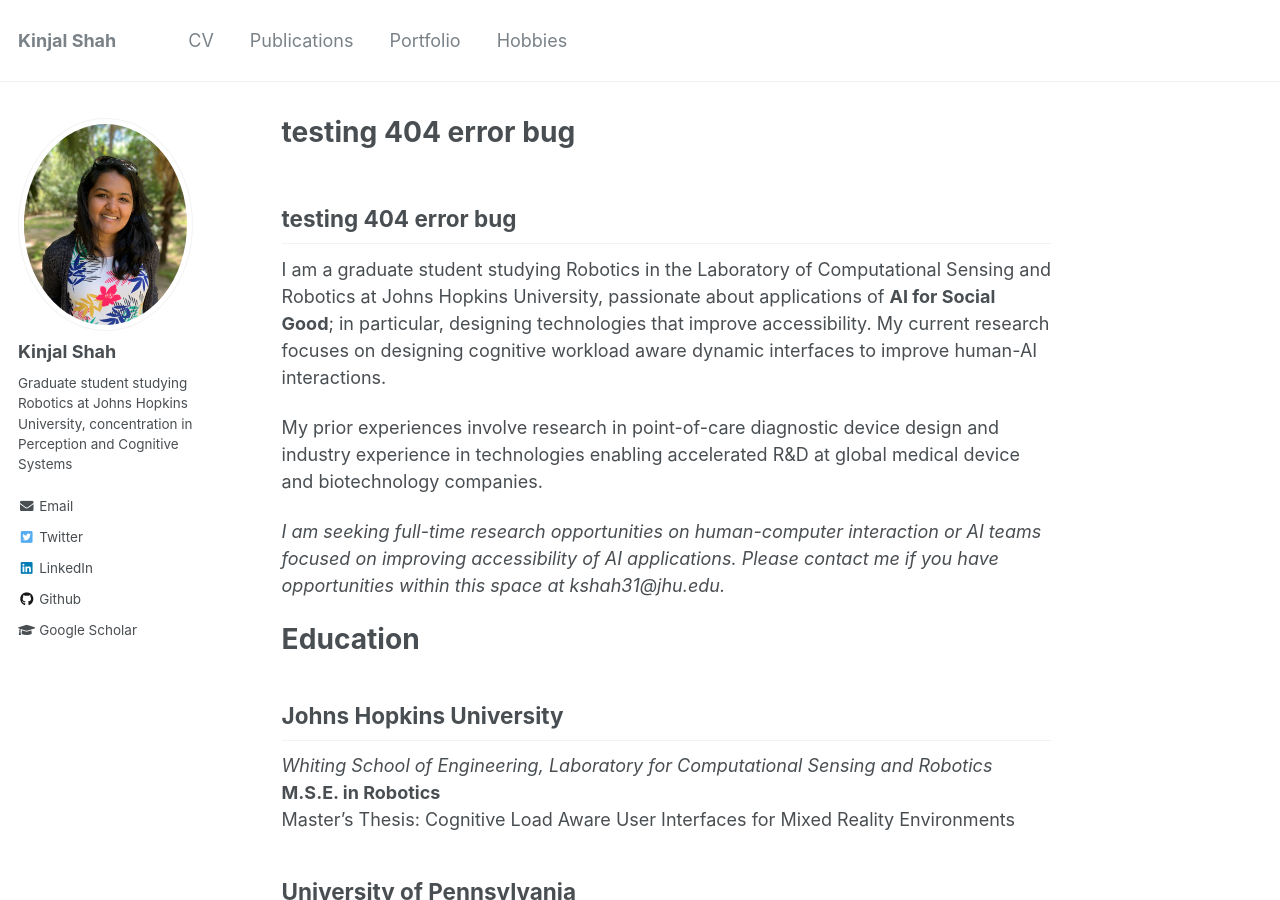
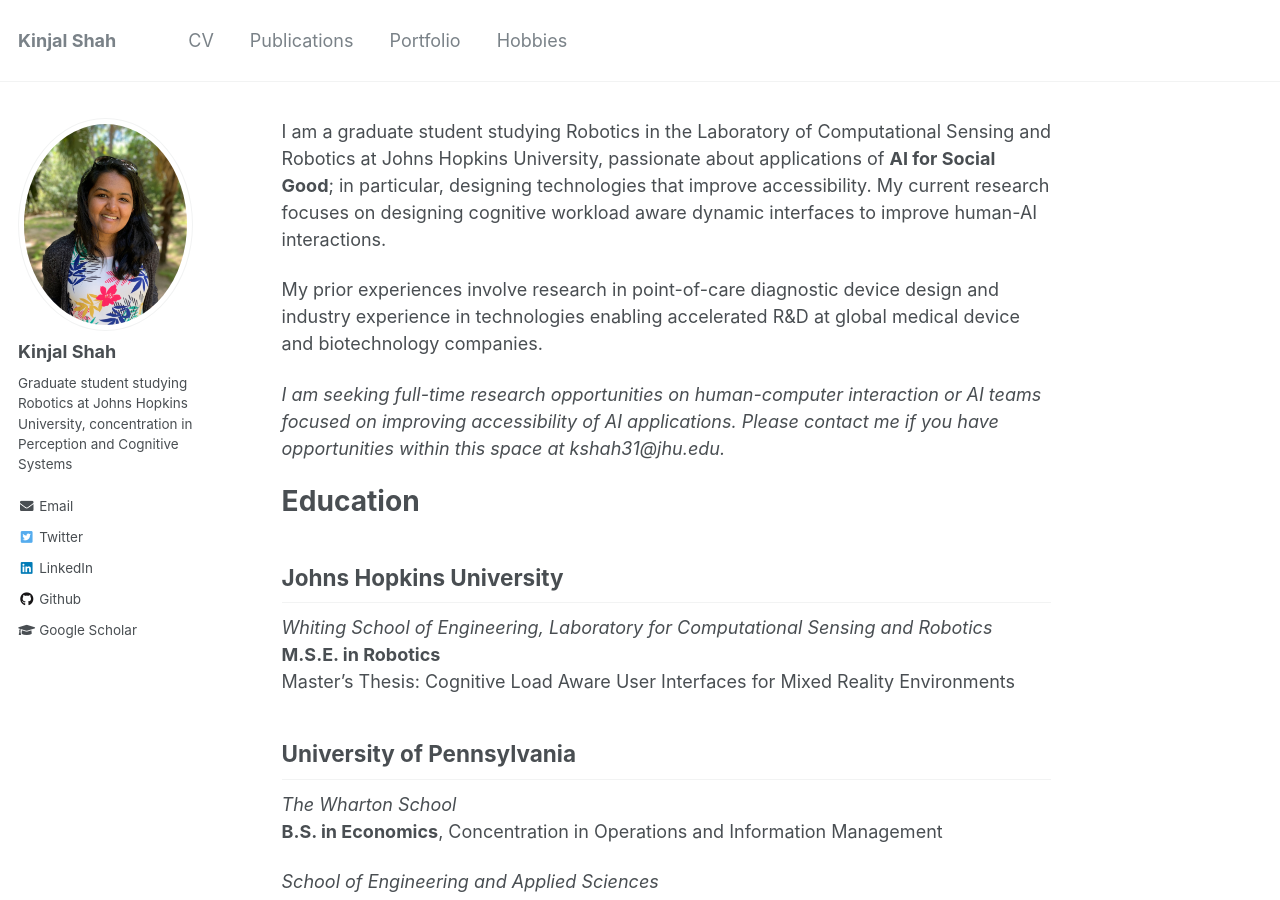
Before and after one commit to kinjmshah/kinjmshah.github.io, a Jekyll site: the page built from _pages/about.md, in a window 1280 px wide and 900 px high. Built offline with Jekyll 4.4.1, drawn with Linux system fonts in a browser that asks for light colours; our own code applies the rules of GitHub Pages for plain Markdown files.

Commit message:
Update about.md

```diff
--- a/_pages/about.md
+++ b/_pages/about.md
@@ -7,7 +7,6 @@ redirect_from:
   - /about/
   - /about.html
 ---
-## testing 404 error bug
 
 I am a graduate student studying Robotics in the Laboratory of Computational Sensing and Robotics at Johns Hopkins University, passionate about applications of **AI for Social Good**; in particular, designing technologies that improve accessibility. My current research focuses on designing cognitive workload aware dynamic interfaces to improve human-AI interactions.
 
```
